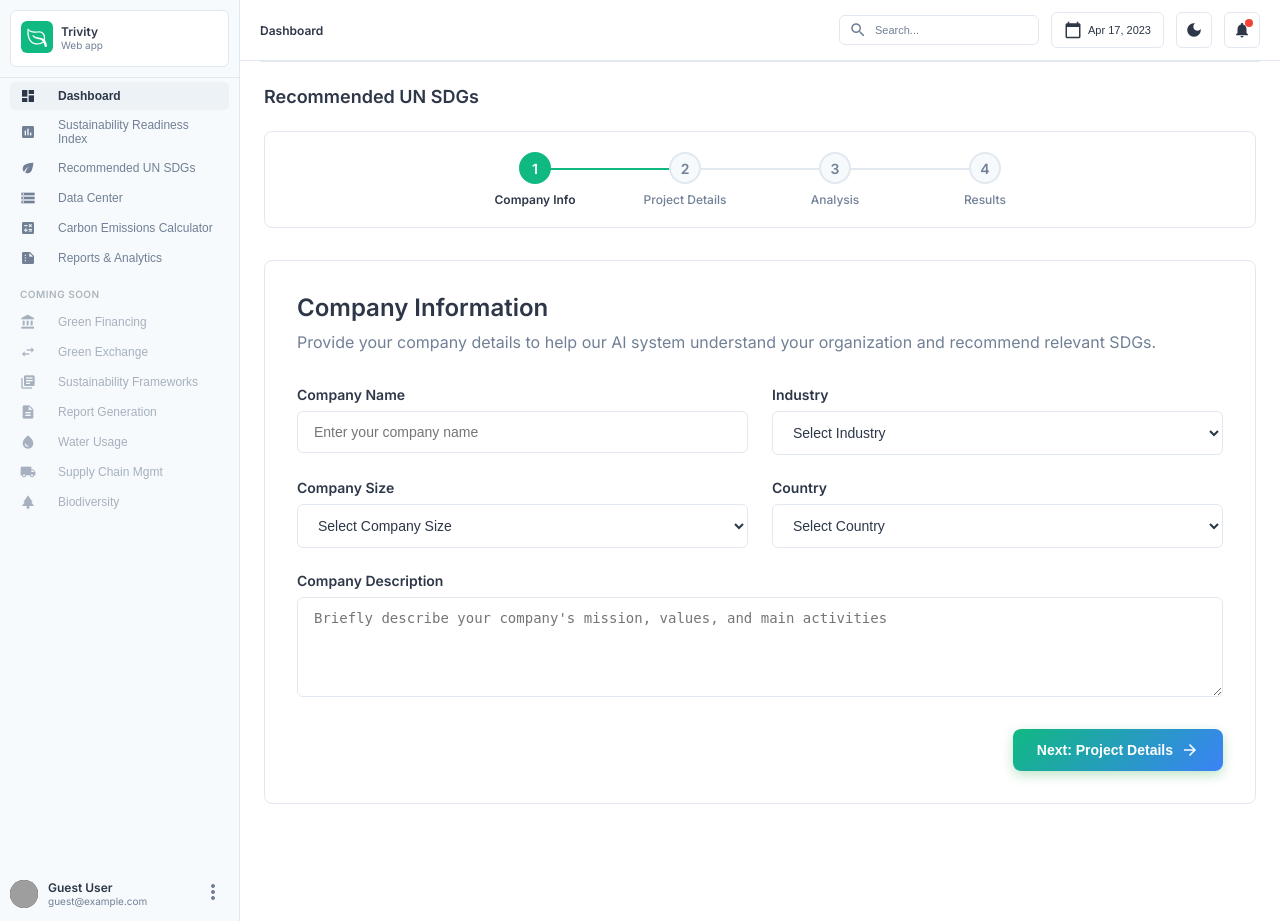
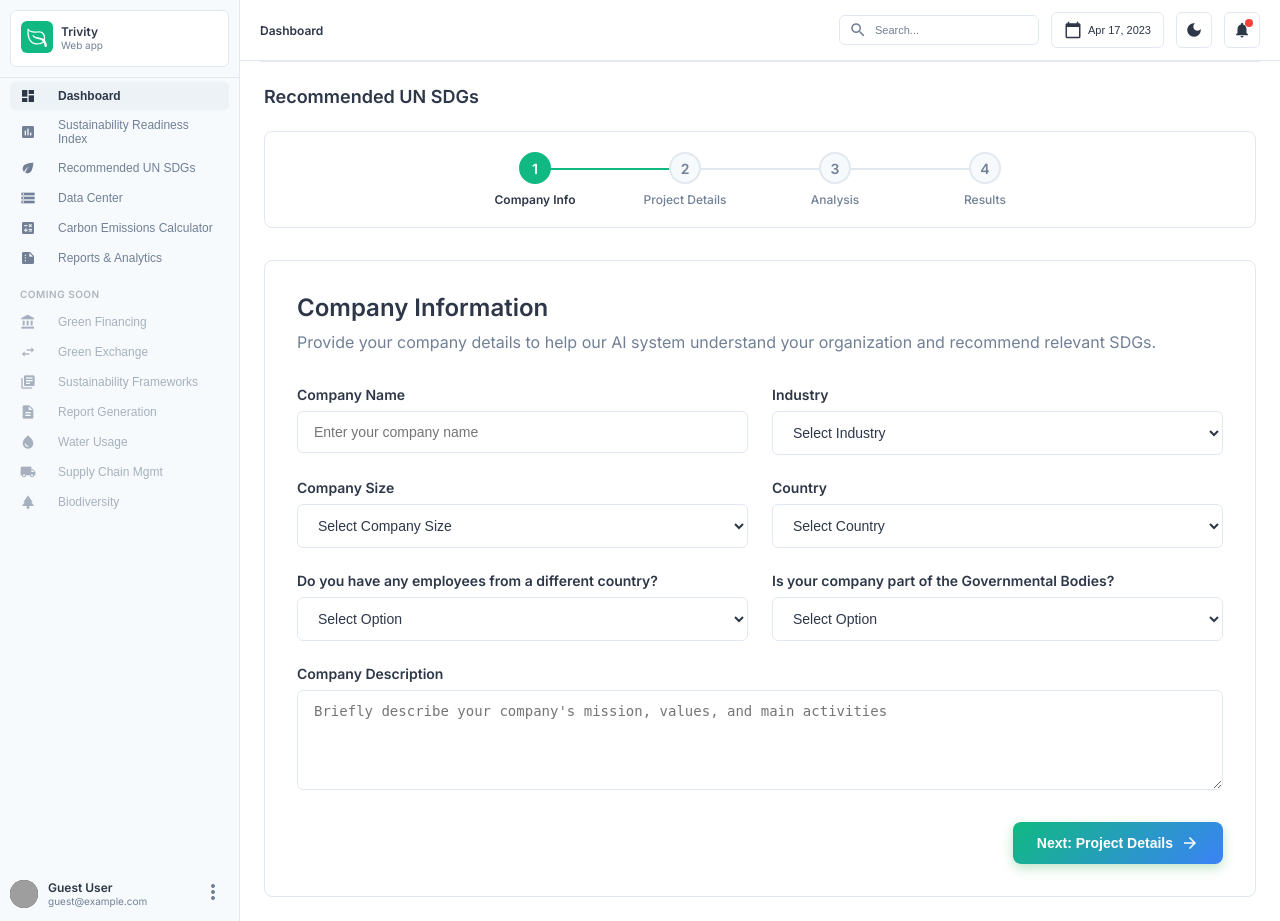
Before and after one commit to dhananjayaDev/trivity, a Flask app: template app/templates/recommended_sdgs.html in a window 1280 px wide. Run offline with Flask 3, Linux system fonts and the light colour scheme; the template is opened without the code that fills it, so the values that code supplies are empty; grey boxes are pictures that could not be loaded.

Commit message:
ci: SDG question upgrade

```diff
--- a/app/static/js/sdg-recommendations.js
+++ b/app/static/js/sdg-recommendations.js
@@ -43,11 +43,12 @@ class SDGRecommendationManager {
 
     validateCurrentStep() {
         if (this.currentStep === 1) {
-            const requiredFields = ['companyName', 'industry', 'companySize', 'country'];
+            const requiredFields = ['companyName', 'industry', 'companySize', 'country', 'internationalEmployees', 'governmentalBody'];
             for (const field of requiredFields) {
                 const element = document.getElementById(field);
                 if (!element || !element.value.trim()) {
-                    alert(`Please fill in the ${field.replace(/([A-Z])/g, ' $1').toLowerCase()}`);
+                    const fieldName = field.replace(/([A-Z])/g, ' $1').toLowerCase().replace(/^./, str => str.toUpperCase());
+                    alert(`Please fill in the ${fieldName}`);
                     return false;
                 }
             }
@@ -67,6 +68,7 @@ class SDGRecommendationManager {
     collectFormData() {
         const fields = [
             'companyName', 'industry', 'companySize', 'country', 'companyDescription',
+            'internationalEmployees', 'governmentalBody',
             'projectName', 'projectType', 'projectDuration', 'budgetRange',
             'projectDescription', 'targetBeneficiaries'
         ];
--- a/app/templates/recommended_sdgs.html
+++ b/app/templates/recommended_sdgs.html
@@ -122,6 +122,26 @@
                                     <option value="china">China</option>
                                     <option value="india">India</option>
                                     <option value="other">Other</option>
+                                </select>
+                            </div>
+
+                            <div class="form-group">
+                                <label class="form-label">Do you have any employees from a different country?</label>
+                                <select class="form-select" id="internationalEmployees">
+                                    <option value="">Select Option</option>
+                                    <option value="yes">Yes</option>
+                                    <option value="no">No</option>
+                                    <option value="not-sure">Not Sure</option>
+                                </select>
+                            </div>
+
+                            <div class="form-group">
+                                <label class="form-label">Is your company part of the Governmental Bodies?</label>
+                                <select class="form-select" id="governmentalBody">
+                                    <option value="">Select Option</option>
+                                    <option value="yes">Yes</option>
+                                    <option value="no">No</option>
+                                    <option value="partially">Partially (Government-owned/controlled)</option>
                                 </select>
                             </div>
 
```
